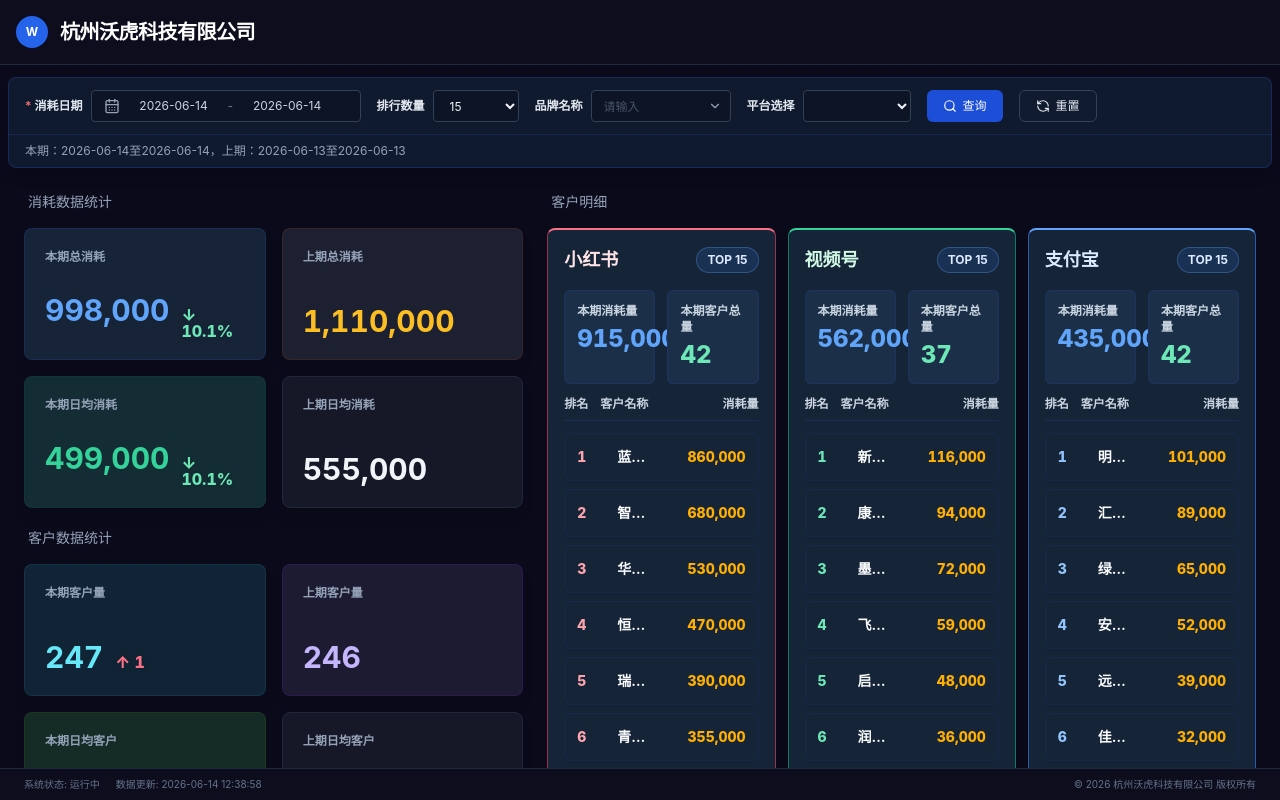
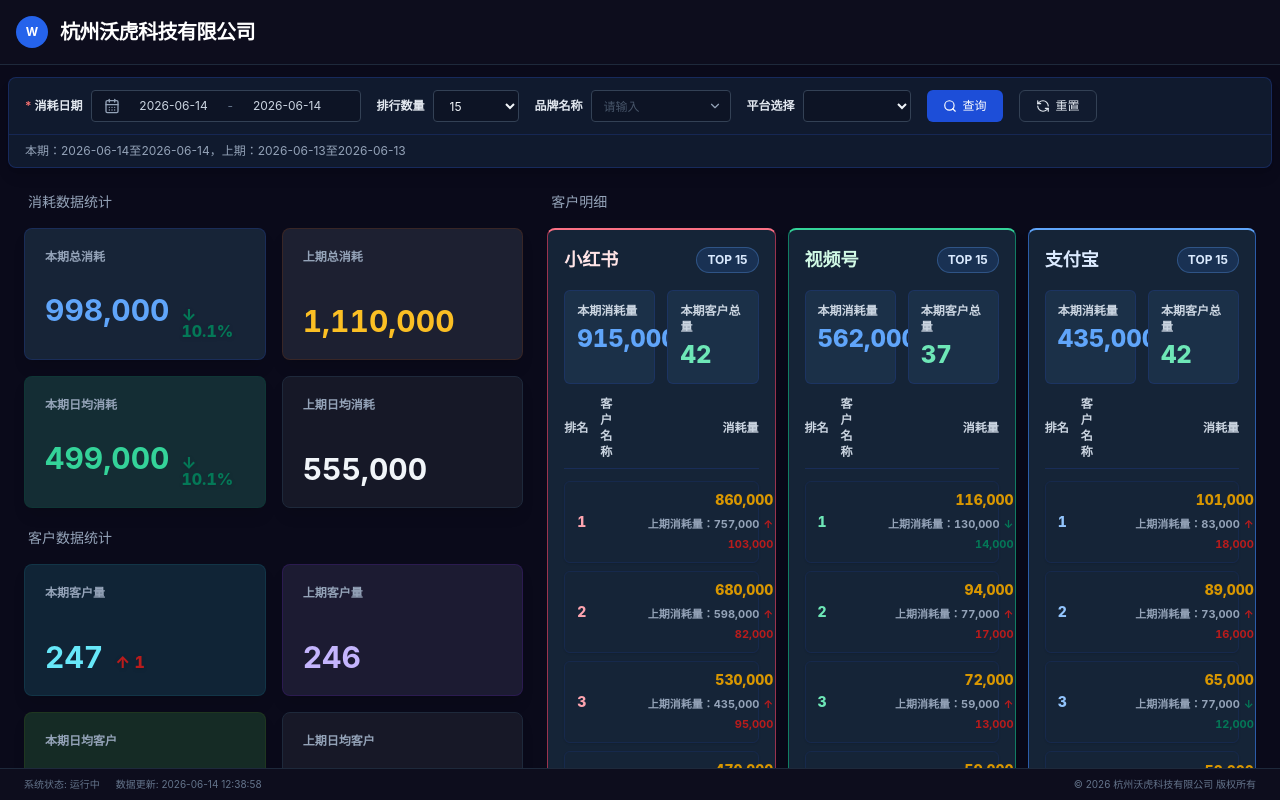
Before and after one commit to yuewithme/toufang-data-dashboard, a React (Vite) app: page /#/ in a window 1280 px wide. Built offline with nearby package versions, Linux system fonts and the light colour scheme.

Commit message:
Apply dashboard filters on query

```diff
--- a/src/components/CustomerDetailsPanel.tsx
+++ b/src/components/CustomerDetailsPanel.tsx
@@ -1,5 +1,5 @@
 import React from 'react';
-import { mockDashboardData, PlatformPerformance } from '../lib/mock-data';
+import { mockDashboardData, PlatformCustomerItem, PlatformPerformance } from '../lib/mock-data';
 
 const accentStyles = {
   red: {
@@ -41,14 +41,42 @@
 
 const formatNumber = (value: number) => value.toLocaleString('en-US');
 
-const PlatformCard: React.FC<{ platform: PlatformPerformance; rankCount: number }> = ({ platform, rankCount }) => {
+const detailFontStyle = {
+  fontFamily: '"Inter", "DIN Alternate", "Microsoft YaHei", "PingFang SC", sans-serif',
+};
+
+const getPreviousConsumption = (customer: PlatformCustomerItem) => {
+  const ratios = [0.88, 1.12, 1, 0.94, 1.08, 0.82, 1.18];
+  const seed = Array.from(customer.name).reduce((sum, char) => sum + char.charCodeAt(0), 0);
+  return Math.round((customer.consumption * ratios[seed % ratios.length]) / 1000) * 1000;
+};
+
+const getCompareTone = (change: number) => {
+  if (change > 0) return 'text-[#b91c1c]';
+  if (change < 0) return 'text-[#047857]';
+  return 'text-slate-500';
+};
+
+const PlatformCard: React.FC<{
+  platform: PlatformPerformance;
+  customers: PlatformCustomerItem[];
+  rankCount: number;
+  brandName: string;
+}> = ({ platform, customers, rankCount, brandName }) => {
   const styles = accentStyles[platform.accentColor];
-  const rankedCustomers = [...platform.customers]
+  const rankedCustomers = [...customers]
     .sort((a, b) => b.consumption - a.consumption)
     .slice(0, rankCount);
+  const displayConsumption = brandName
+    ? customers.reduce((total, customer) => total + customer.consumption, 0)
+    : platform.periodConsumption;
+  const displayCustomers = brandName ? customers.length : platform.periodCustomers;
 
   return (
-    <section className={`flex min-h-0 flex-col overflow-hidden rounded-lg border ${styles.border} ${styles.top} border-t-2 bg-[#152437] shadow-lg shadow-black/20`}>
+    <section
+      className={`flex min-h-0 flex-col overflow-hidden rounded-lg border ${styles.border} ${styles.top} border-t-2 bg-[#152437] shadow-lg shadow-black/20`}
+      style={detailFontStyle}
+    >
       <div className="px-4 pb-3 pt-4">
         <div className="mb-4 flex items-center justify-between">
           <h3 className={`text-lg font-extrabold ${styles.title}`}>{platform.name}</h3>
@@ -60,11 +88,11 @@
         <div className="grid grid-cols-2 gap-3">
           <div className="rounded-md border border-blue-900/40 bg-[#1b3048] p-3">
             <div className="text-xs font-bold text-slate-300">本期消耗量</div>
-            <div className={`mt-1 text-2xl font-extrabold tabular-nums ${styles.value}`}>{formatNumber(platform.periodConsumption)}</div>
+            <div className={`mt-1 text-2xl font-extrabold tabular-nums ${styles.value}`}>{formatNumber(displayConsumption)}</div>
           </div>
           <div className="rounded-md border border-blue-900/40 bg-[#1b3048] p-3">
             <div className="text-xs font-bold text-slate-300">本期客户总量</div>
-            <div className={`mt-1 text-2xl font-extrabold tabular-nums ${styles.customer}`}>{formatNumber(platform.periodCustomers)}</div>
+            <div className={`mt-1 text-2xl font-extrabold tabular-nums ${styles.customer}`}>{formatNumber(displayCustomers)}</div>
           </div>
         </div>
       </div>
@@ -72,21 +100,35 @@
       <div className="mx-4 mb-3 flex items-center border-b border-blue-900/40 pb-2 text-xs font-bold text-slate-300">
         <span className="w-9 shrink-0">排名</span>
         <span className="min-w-0 flex-1">客户名称</span>
-        <span className="w-20 shrink-0 text-right">消耗量</span>
+        <span className="w-36 shrink-0 text-right">消耗量</span>
       </div>
 
       <div className="dashboard-scrollbar min-h-0 flex-1 overflow-y-auto px-4 pb-4 pr-2">
         <div className="space-y-2 pr-2">
-          {rankedCustomers.map((customer, index) => (
+          {rankedCustomers.map((customer, index) => {
+            const previousConsumption = getPreviousConsumption(customer);
+            const change = customer.consumption - previousConsumption;
+            const compareTone = getCompareTone(change);
+
+            return (
               <div
                 key={customer.name}
-              className={`flex min-h-12 items-center gap-3 rounded-md border border-blue-900/25 bg-gradient-to-r ${styles.row} px-3 py-2 text-sm shadow-sm shadow-black/10`}
+                className={`flex min-h-[64px] items-center gap-3 rounded-md border border-blue-900/25 bg-gradient-to-r ${styles.row} px-3 py-2 text-sm shadow-sm shadow-black/10`}
               >
                 <span className={`w-7 shrink-0 font-extrabold tabular-nums ${styles.rank}`}>{index + 1}</span>
                 <span className="min-w-0 flex-1 truncate font-bold text-slate-50">{customer.name}</span>
-              <span className="w-20 shrink-0 text-right font-extrabold tabular-nums text-[#ffb000]">{formatNumber(customer.consumption)}</span>
+                <span className="w-36 shrink-0 text-right">
+                  <span className="block font-extrabold tabular-nums text-[#d99700]">{formatNumber(customer.consumption)}</span>
+                  <span className="mt-1 block text-[11px] font-bold tabular-nums text-slate-400">
+                    上期消耗量：{formatNumber(previousConsumption)}
+                    <span className={`ml-1 ${compareTone}`}>
+                      {change > 0 ? '↑' : change < 0 ? '↓' : '→'} {formatNumber(Math.abs(change))}
+                    </span>
+                  </span>
+                </span>
               </div>
-          ))}
+            );
+          })}
         </div>
       </div>
     </section>
@@ -96,10 +138,20 @@
 export const CustomerDetailsPanel: React.FC<{
   rankCount: number;
   selectedPlatform: string;
-}> = ({ rankCount, selectedPlatform }) => {
+  brandName: string;
+}> = ({ rankCount, selectedPlatform, brandName }) => {
+  const normalizedBrandName = brandName.trim();
   const visiblePlatforms = selectedPlatform
     ? mockDashboardData.platformPerformance.filter((platform) => platform.name === selectedPlatform)
     : mockDashboardData.platformPerformance;
+  const platformViews = visiblePlatforms
+    .map((platform) => ({
+      platform,
+      customers: normalizedBrandName
+        ? platform.customers.filter((customer) => customer.name.includes(normalizedBrandName))
+        : platform.customers,
+    }))
+    .filter((view) => !normalizedBrandName || view.customers.length > 0);
 
   return (
     <div className="flex h-full flex-col gap-4">
@@ -107,10 +159,22 @@
         <h2 className="text-sm font-medium text-slate-400">客户明细</h2>
       </div>
 
-      <div className={`grid min-h-0 flex-1 gap-3 overflow-hidden ${visiblePlatforms.length === 1 ? 'grid-cols-1' : 'grid-cols-3'}`}>
-        {visiblePlatforms.map((platform) => (
-          <PlatformCard key={platform.name} platform={platform} rankCount={rankCount} />
-        ))}
+      <div className={`grid min-h-0 flex-1 gap-3 overflow-hidden ${platformViews.length === 1 ? 'grid-cols-1' : 'grid-cols-3'}`}>
+        {platformViews.length > 0 ? (
+          platformViews.map(({ platform, customers }) => (
+            <PlatformCard
+              key={platform.name}
+              platform={platform}
+              customers={customers}
+              rankCount={rankCount}
+              brandName={normalizedBrandName}
+            />
+          ))
+        ) : (
+          <div className="col-span-3 flex items-center justify-center rounded-lg border border-blue-900/40 bg-[#101a2e] text-sm font-bold text-slate-400">
+            暂无匹配客户数据
+          </div>
+        )}
       </div>
     </div>
   );
--- a/src/components/FilterPanel.tsx
+++ b/src/components/FilterPanel.tsx
@@ -247,31 +247,47 @@
 };
 
 type FilterPanelProps = {
-  rankCount: number;
-  selectedPlatform: string;
-  onRankCountChange: (value: number) => void;
-  onSelectedPlatformChange: (value: string) => void;
+  filters: {
+    rankCount: number;
+    selectedPlatform: string;
+    brandName: string;
+  };
+  onApplyFilters: (filters: { rankCount: number; selectedPlatform: string; brandName: string }) => void;
 };
 
 export const FilterPanel: React.FC<FilterPanelProps> = ({
-  rankCount,
-  selectedPlatform,
-  onRankCountChange,
-  onSelectedPlatformChange,
+  filters,
+  onApplyFilters,
 }) => {
   const [isDatePickerOpen, setIsDatePickerOpen] = React.useState(false);
   const [startDate, setStartDate] = React.useState(initialStartDate);
   const [endDate, setEndDate] = React.useState(initialEndDate);
-  const [brandName, setBrandName] = React.useState('');
+  const [draftRankCount, setDraftRankCount] = React.useState(filters.rankCount);
+  const [draftBrandName, setDraftBrandName] = React.useState(filters.brandName);
+  const [draftSelectedPlatform, setDraftSelectedPlatform] = React.useState(filters.selectedPlatform);
 
   const previousRange = getPreviousRange(startDate, endDate);
+
+  const applyFilters = () => {
+    onApplyFilters({
+      rankCount: draftRankCount,
+      selectedPlatform: draftSelectedPlatform,
+      brandName: draftBrandName.trim(),
+    });
+    setIsDatePickerOpen(false);
+  };
 
   const resetFilters = () => {
     setStartDate(initialStartDate);
     setEndDate(initialEndDate);
-    onRankCountChange(15);
-    setBrandName('');
-    onSelectedPlatformChange('');
+    setDraftRankCount(15);
+    setDraftBrandName('');
+    setDraftSelectedPlatform('');
+    onApplyFilters({
+      rankCount: 15,
+      selectedPlatform: '',
+      brandName: '',
+    });
     setIsDatePickerOpen(false);
   };
 
@@ -311,8 +327,8 @@
         <label className="flex items-center gap-2">
           <span className="font-semibold text-slate-200">排行数量</span>
           <select
-            value={String(rankCount)}
-            onChange={(event) => onRankCountChange(Number(event.target.value))}
+            value={String(draftRankCount)}
+            onChange={(event) => setDraftRankCount(Number(event.target.value))}
             className="h-8 w-[86px] rounded border border-slate-700 bg-[#0d1425] px-3 text-slate-100 outline-none focus:border-blue-500"
           >
             <option value="5">5</option>
@@ -323,13 +339,13 @@
           </select>
         </label>
 
-        <BrandCombobox value={brandName} onChange={setBrandName} />
+        <BrandCombobox value={draftBrandName} onChange={setDraftBrandName} />
 
         <label className="flex items-center gap-2">
           <span className="font-semibold text-slate-200">平台选择</span>
           <select
-            value={selectedPlatform}
-            onChange={(event) => onSelectedPlatformChange(event.target.value)}
+            value={draftSelectedPlatform}
+            onChange={(event) => setDraftSelectedPlatform(event.target.value)}
             className="h-8 w-[108px] rounded border border-slate-700 bg-[#0d1425] px-3 text-slate-100 outline-none focus:border-blue-500"
           >
             <option value=""> </option>
@@ -339,7 +355,12 @@
           </select>
         </label>
 
-        <Button type="button" size="sm" className="h-8 gap-1.5 bg-blue-700 px-4 text-xs text-white hover:bg-blue-600">
+        <Button
+          type="button"
+          size="sm"
+          className="h-8 gap-1.5 bg-blue-700 px-4 text-xs text-white hover:bg-blue-600"
+          onClick={applyFilters}
+        >
           <Search className="h-3.5 w-3.5" />
           查询
         </Button>
--- a/src/components/TaskCompletionPanel.tsx
+++ b/src/components/TaskCompletionPanel.tsx
@@ -99,10 +99,10 @@
       const isUp = stat.compare ? stat.compare.value > 0 : false;
       const isDown = stat.compare ? stat.compare.value < 0 : false;
       const compareClassName = isUp
-        ? 'text-rose-400'
+        ? 'text-[#b91c1c]'
         : isDown
-          ? 'text-emerald-300'
-          : 'text-slate-300';
+          ? 'text-[#047857]'
+          : 'text-slate-500';
 
       return (
         <Card key={stat.label} className={`${stat.className} min-h-[132px] shadow-lg`}>
--- a/src/pages/Dashboard.tsx
+++ b/src/pages/Dashboard.tsx
@@ -5,17 +5,18 @@
 import { CustomerDetailsPanel } from '../components/CustomerDetailsPanel';
 
 const Dashboard: React.FC = () => {
-  const [rankCount, setRankCount] = React.useState(15);
-  const [selectedPlatform, setSelectedPlatform] = React.useState('');
+  const [filters, setFilters] = React.useState({
+    rankCount: 15,
+    selectedPlatform: '',
+    brandName: '',
+  });
 
   return (
     <div className="flex flex-col h-screen bg-[#0a0a1a] text-slate-50 overflow-hidden">
       <DashboardHeader />
       <FilterPanel
-        rankCount={rankCount}
-        selectedPlatform={selectedPlatform}
-        onRankCountChange={setRankCount}
-        onSelectedPlatformChange={setSelectedPlatform}
+        filters={filters}
+        onApplyFilters={setFilters}
       />
 
       <main className="flex-1 overflow-y-auto p-4 md:p-6 no-scrollbar">
@@ -27,7 +28,11 @@
 
           {/* Right Column - Customer Details */}
           <div className="lg:col-span-6 xl:col-span-7 h-full min-h-[600px]">
-            <CustomerDetailsPanel rankCount={rankCount} selectedPlatform={selectedPlatform} />
+            <CustomerDetailsPanel
+              rankCount={filters.rankCount}
+              selectedPlatform={filters.selectedPlatform}
+              brandName={filters.brandName}
+            />
           </div>
         </div>
       </main>
```
Lines whose indentation alone changed are shown as unchanged.
